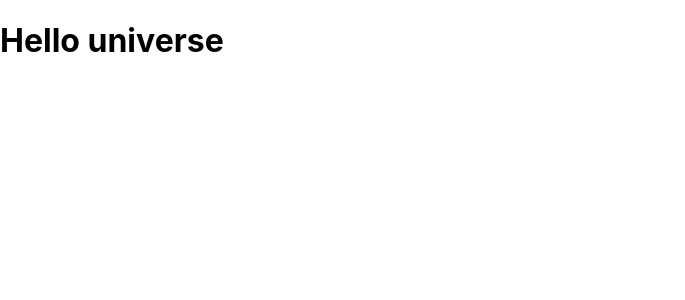
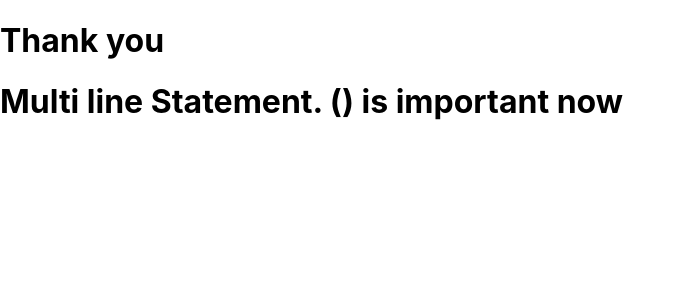
Before and after one commit to july-2021/day5-react-app, a React (Create React App) app: page / in a window 1280 px wide. Shown: the top 300 px of the page, without its empty margins (0-685 px from the left). Built offline with nearby package versions, Linux system fonts and the light colour scheme.

Commit message:
mulitline.

```diff
--- a/src/App.js
+++ b/src/App.js
@@ -5,7 +5,12 @@ import "./App.css";
 // JSX must be wrapped within () if it is multiline
 
 function App() {
-  return <h1>Hello universe</h1>;
+  return (
+    <div>
+      <h1>Thank you</h1>
+      <h1>Multi line Statement. () is important now</h1>
+    </div>
+  );
 }
 
 export default App;
```
